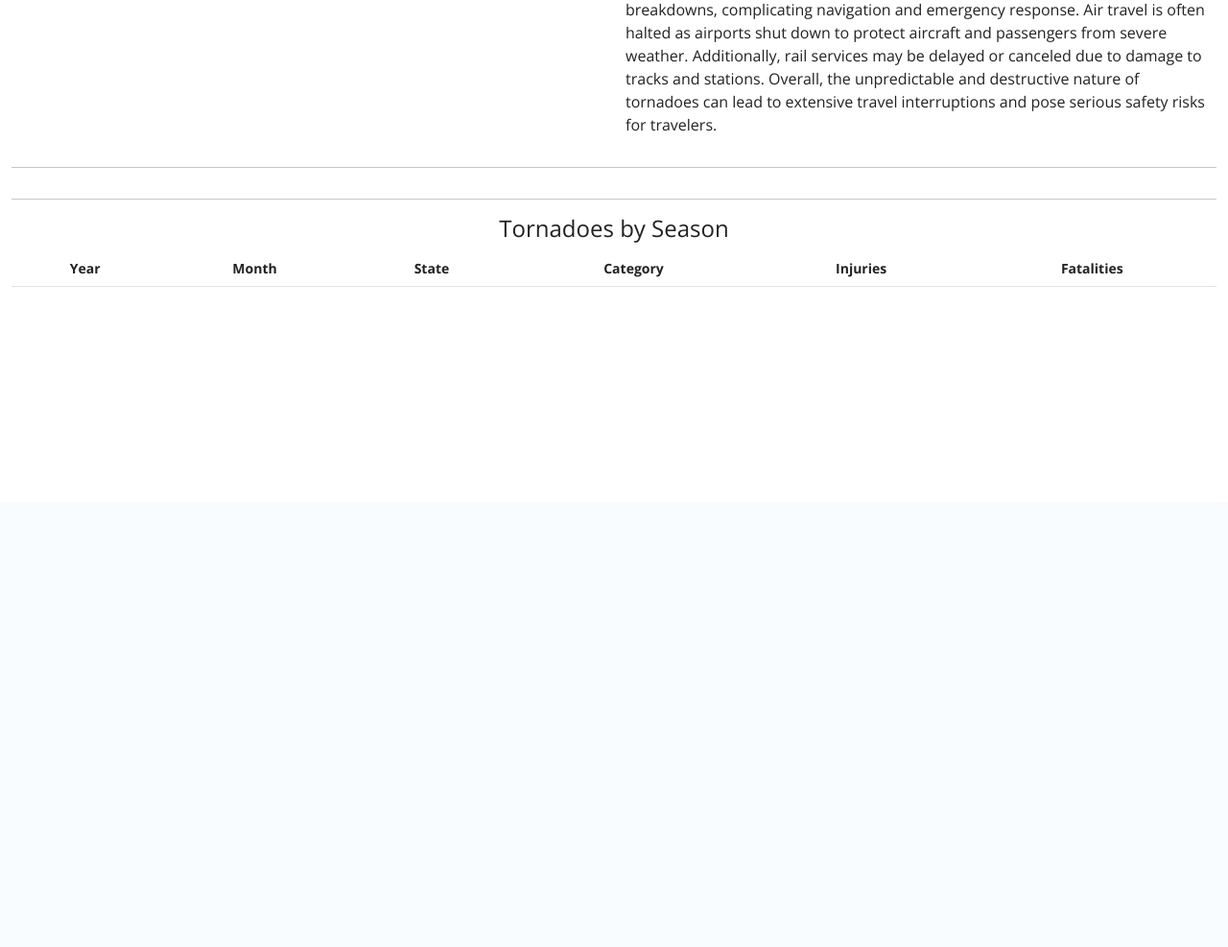
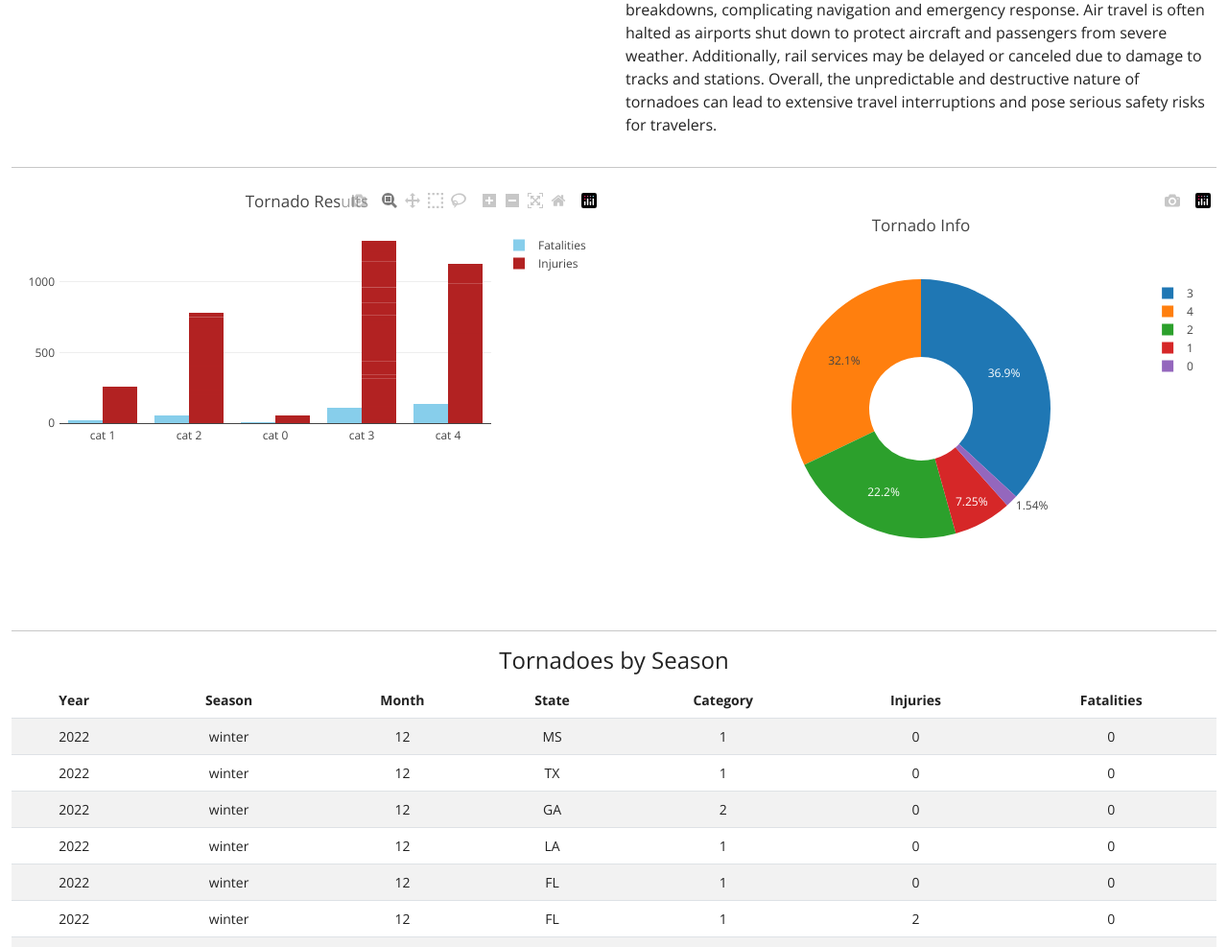
Before and after one commit to HagenGrant/project-3-group-18, a Flask app: page /dashboard in a window 1280 px wide. Shown: the part 277-1264 px from the top of the page at 96% size. Before the commit the page ends 576 px from the top, so only its background shows below. Run offline with Flask 3, Linux system fonts and the light colour scheme; lists and menus that the app fills with data are empty; some libraries are stand-ins or nearby versions.

Commit message:
p3 update

```diff
--- a/app/static/js/app.js
+++ b/app/static/js/app.js
@@ -1,6 +1,6 @@
 function do_work() {
   // extract user input
-  let season = d3.select("season_filter").property("value");
+  let season = d3.select("#seasons_filter").property("value");
 
   // We need to make a request to the API
   let url = `/api/v1.0/get_dashboard/${season}`;
@@ -17,7 +17,7 @@ function do_work() {
 
 function make_table(filtered_data) {
   // select table
-  let table = d3.select("data_table");
+  let table = d3.select("#data_table");
   let table_body = table.select("tbody");
   table_body.html(""); // destroy any existing rows
 
@@ -29,11 +29,13 @@ function make_table(filtered_data) {
     // creates new row in the table
     let row = table_body.append("tr");
     row.append("td").text(data_row.yr);
+    row.append("td").text(data_row.seasons);
     row.append("td").text(data_row.month);
     row.append("td").text(data_row.state);
     row.append("td").text(data_row.category);
     row.append("td").text(data_row.injuries);
     row.append("td").text(data_row.fatalities);
+
   }
 }
 
@@ -70,10 +72,9 @@ function make_bar(filtered_data) {
   filtered_data.sort((a, b) => (b.seasons - a.seasons));
 
   // extract the x & y values for our bar chart
-  let bar_x = filtered_data.map(x => x.category);
-  let bar_text = filtered_data.map(x => x.full_name);
-  let bar_y1 = filtered_data.map(x => x.seasons);
-  let bar_y2 = filtered_data.map(x => x.yr);
+  let bar_x = filtered_data.map(x => `cat ${x.category}`);
+  let bar_y1 = filtered_data.map(x => x.fatalities);
+  let bar_y2 = filtered_data.map(x => x.injuries);
 
   // Trace1 for the Seasons
   let trace1 = {
@@ -83,8 +84,8 @@ function make_bar(filtered_data) {
     marker: {
       color: "skyblue"
     },
-    text: bar_text,
-    name: "Seasons"
+    bar_text: bar_y1,
+    name: "Fatalities"
   };
 
   // Trace 2 for the Casualties
@@ -95,8 +96,7 @@ function make_bar(filtered_data) {
     marker: {
       color: "firebrick"
     },
-    text: bar_text,
-    name: "Casualties"
+    name: "Injuries"
   };
 
   // Create data array
--- a/app/templates/dashboard.html
+++ b/app/templates/dashboard.html
@@ -93,6 +93,7 @@
                     <thead>
                     <tr>
                         <th>Year</th>
+                        <th>Season</th>
                         <th>Month</th>
                         <th>State</th>
                         <th>Category</th>
--- a/app/templates/map.html
+++ b/app/templates/map.html
@@ -32,6 +32,8 @@
     <link rel="stylesheet" type="text/css" href="https://unpkg.com/leaflet.markercluster@1.0.3/dist/MarkerCluster.css">
     <link rel="stylesheet" type="text/css" href="https://unpkg.com/leaflet.markercluster@1.0.3/dist/MarkerCluster.Default.css">
 
+    <!-- leaflet-choropleth JavaScript -->
+    <script type="text/javascript" src="static/js/choropleth.js"></script>
 
     <!-- JS IMPORTS - External Libraries -->
     <script src="https://cdn.jsdelivr.net/npm/bootstrap@5.3.3/dist/js/bootstrap.bundle.min.js" integrity="sha384-YvpcrYf0tY3lHB60NNkmXc5s9fDVZLESaAA55NDzOxhy9GkcIdslK1eN7N6jIeHz" crossorigin="anonymous"></script>
```
Also changed, not shown: app/static/js/map.js (+9 -3 lines).
